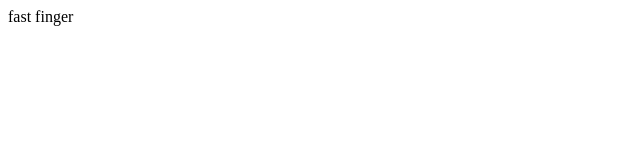
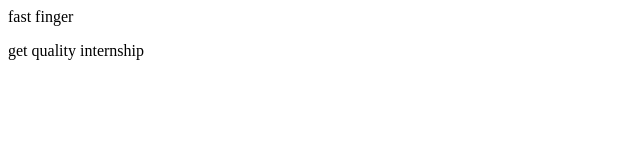
Before and after one commit to Griffin-code-bot/test, a plain HTML site: page index.html in a window 1280 px wide. Shown: the whole page, without its empty margins (0-640 px from the left). Drawn offline with Linux system fonts and the light colour scheme.

Commit message:
Update index.html

```diff
--- a/index.html
+++ b/index.html
@@ -5,6 +5,8 @@
 
 <p> fast finger </p>
 
+<p>get quality internship </p>
+
 </body>
 
 
```
